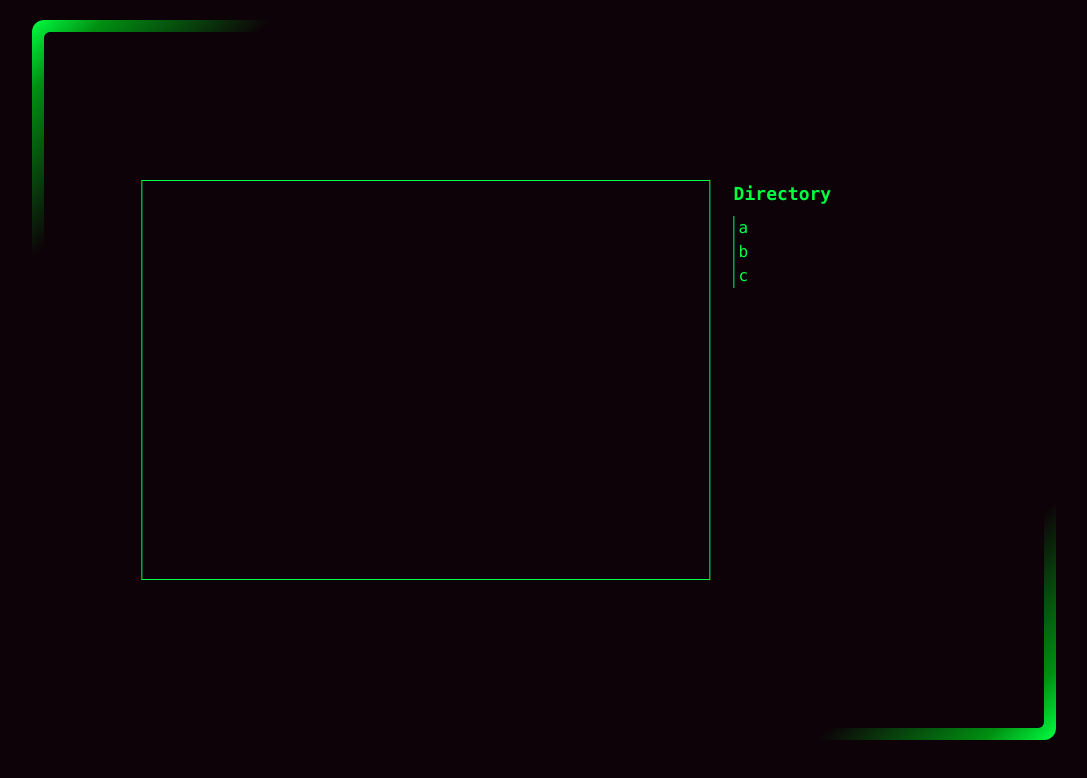
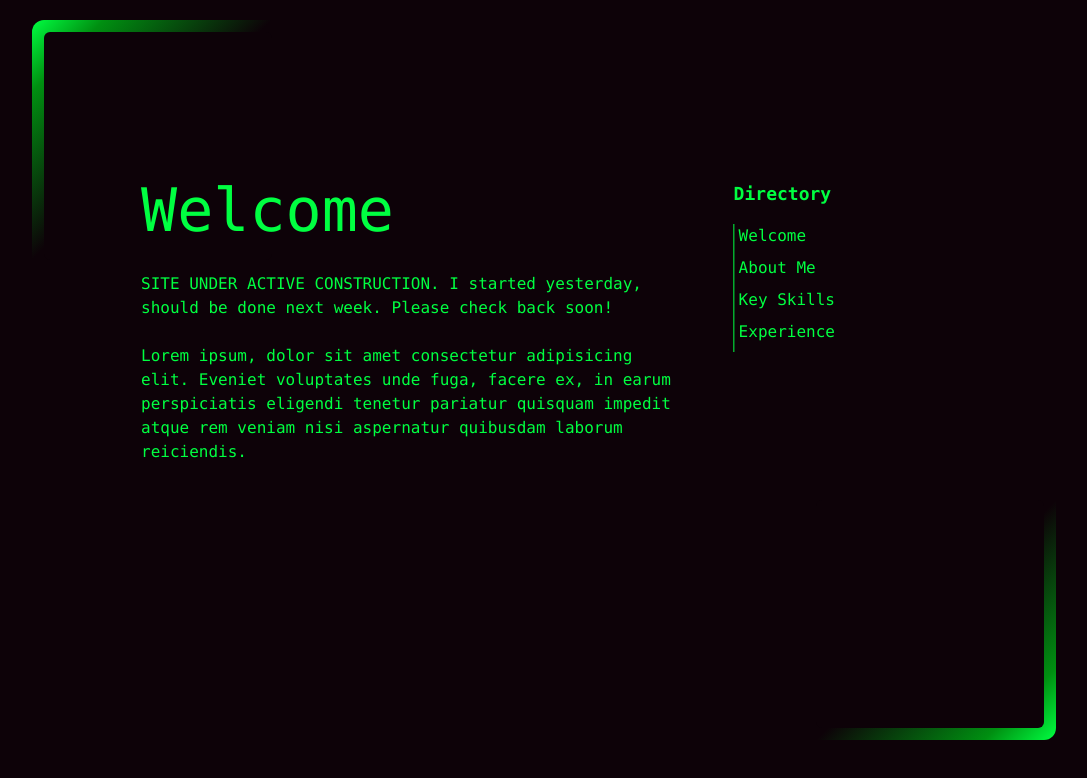
Before and after one commit to ed100miles/portfolio2023, a Next.js app: page / in a window 1280 px wide. Shown: the top 778 px of the page, without its empty margins (96-1183 px from the left). Built offline with nearby package versions, Linux system fonts and the light colour scheme.

Commit message:
content component in

```diff
--- /dev/null
+++ b/src/app/Content.tsx
@@ -0,0 +1,80 @@
+"use client"
+
+import { useState } from "react"
+
+interface Content {
+  title: string,
+  content: string[]
+}
+
+interface ContentMap {
+  welcome: Content,
+  about: Content,
+  skills: Content,
+  experience: Content
+}
+
+const contentMap: ContentMap = {
+  welcome: {
+    title: 'Welcome',
+    content: ["SITE UNDER ACTIVE CONSTRUCTION. I started yesterday, should be done next week. Please check back soon!",
+      "Lorem ipsum, dolor sit amet consectetur adipisicing elit. Eveniet voluptates unde fuga, facere ex, in earum perspiciatis eligendi tenetur pariatur quisquam impedit atque rem veniam nisi aspernatur quibusdam laborum reiciendis."]
+  },
+  about: {
+    title: 'About Me',
+    content: ["SITE UNDER ACTIVE CONSTRUCTION. I started yesterday, should be done next week. Please check back soon!",
+      "Lorem ipsum, dolor sit amet consectetur adipisicing elit. Eveniet voluptates unde fuga, facere ex, in earum perspiciatis eligendi tenetur pariatur quisquam impedit atque rem veniam nisi aspernatur quibusdam laborum reiciendis."]
+  },
+  skills: {
+    title: 'Key Skills',
+    content: ["SITE UNDER ACTIVE CONSTRUCTION. I started yesterday, should be done next week. Please check back soon!",
+      "Lorem ipsum, dolor sit amet consectetur adipisicing elit. Eveniet voluptates unde fuga, facere ex, in earum perspiciatis eligendi tenetur pariatur quisquam impedit atque rem veniam nisi aspernatur quibusdam laborum reiciendis."]
+  },
+  experience: {
+    title: 'Experience',
+    content: ["SITE UNDER ACTIVE CONSTRUCTION. I started yesterday, should be done next week. Please check back soon!",
+      "Lorem ipsum, dolor sit amet consectetur adipisicing elit. Eveniet voluptates unde fuga, facere ex, in earum perspiciatis eligendi tenetur pariatur quisquam impedit atque rem veniam nisi aspernatur quibusdam laborum reiciendis."]
+  },
+}
+
+export const Content = () => {
+  const [selectedContent, setSelectedContent] = useState<keyof ContentMap>('welcome')
+
+  const Nav = () => {
+    return (
+      <div className="w-full h-[60vh] lg:h-2/3 lg:w-1/4">
+        <div className="pb-4 font-semibold text-lg">Directory</div>
+        <div className="h-fit w-full border-l-[1px] border-malachite pl-1">
+          {
+            Object.entries(contentMap).map((entry) => {
+              const key = entry[0] as keyof ContentMap
+              const value = entry[1]
+              return <div key={key}>
+                <button
+                  className="pb-2 hover:underline"
+                  onClick={() => setSelectedContent(key)}
+                >{value.title}</button>
+              </div>
+            })
+          }
+        </div>
+      </div>
+    )
+  }
+
+  const ContentText = ({ selected }: { selected: keyof ContentMap }) => {
+    return (
+      <div className="w-full h-[60vh] lg:h-2/3 lg:w-4/6 pr-8">
+        <div className="text-6xl pb-8">{contentMap[selected].title}</div>
+        {contentMap[selected].content.map((chunk, idx) => <div key={idx}>{chunk}<br/><br/></div>)}
+      </div>
+    )
+  }
+
+  return (
+    <div className="h-full w-full flex items-center justify-evenly flex-wrap sm:min-h-fit">
+      <ContentText selected={selectedContent} />
+      <Nav />
+    </div>
+  )
+}
--- a/src/app/page.tsx
+++ b/src/app/page.tsx
@@ -1,22 +1,11 @@
 import { FunkyBorders } from "@/components/FunkyBorders"
+import { Content } from "./Content"
 
 export default function Home() {
   return (
     <main className="flex min-h-screen min-w-screen bg-vampire justify-center p-5 text-malachite font-mono text-sm lg:text-base">
       <FunkyBorders>
-        <div className="h-full w-full flex items-center justify-evenly flex-wrap sm:min-h-fit">
-          <div className="w-full h-[60vh] lg:h-2/3 lg:w-4/6 border border-malachite">
-
-          </div>
-          <div className="w-full h-[60vh] lg:h-2/3 lg:w-1/4">
-            <div className="pb-2 font-semibold text-lg">Directory</div>
-            <div className="h-fit w-full border-l-[1px] border-malachite pl-1">
-              <div>a</div>
-              <div>b</div>
-              <div>c</div>
-            </div>
-          </div>
-        </div>
+        <Content/>
       </FunkyBorders>
     </main>
   )
```
